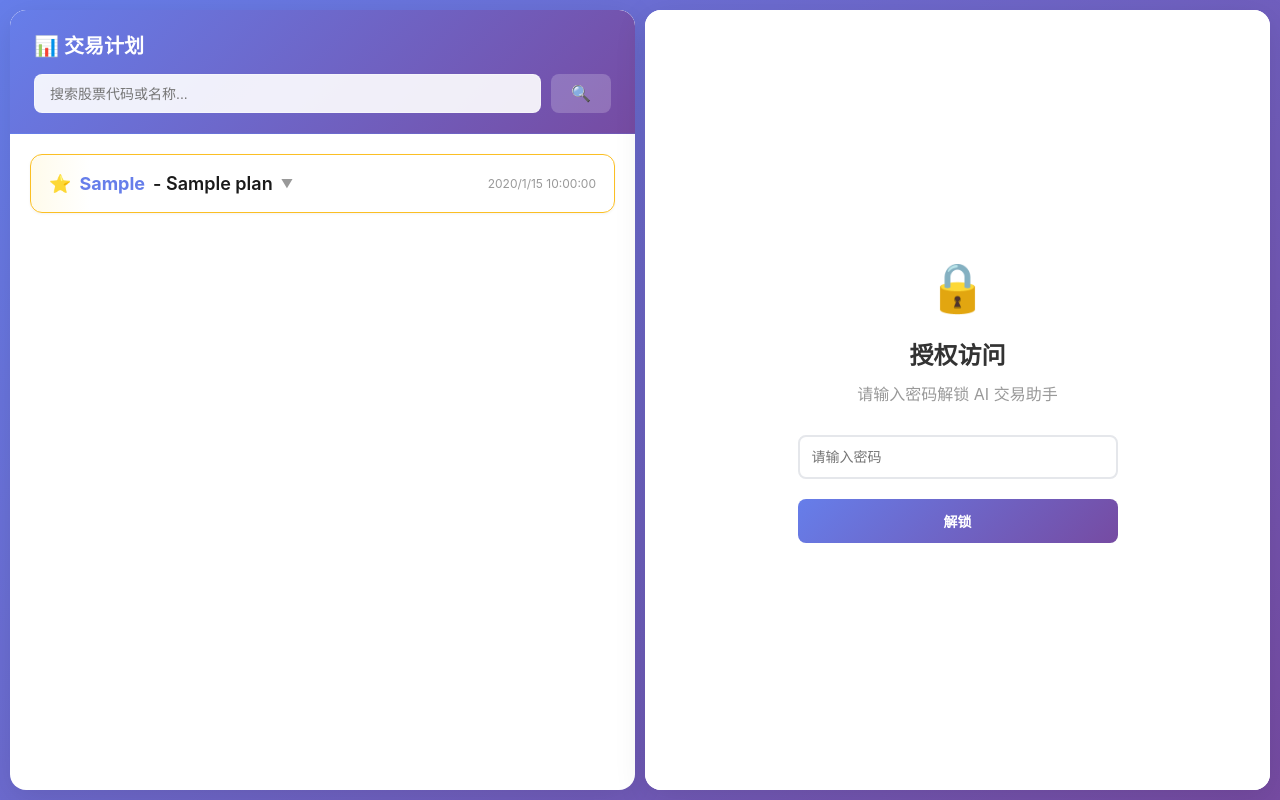
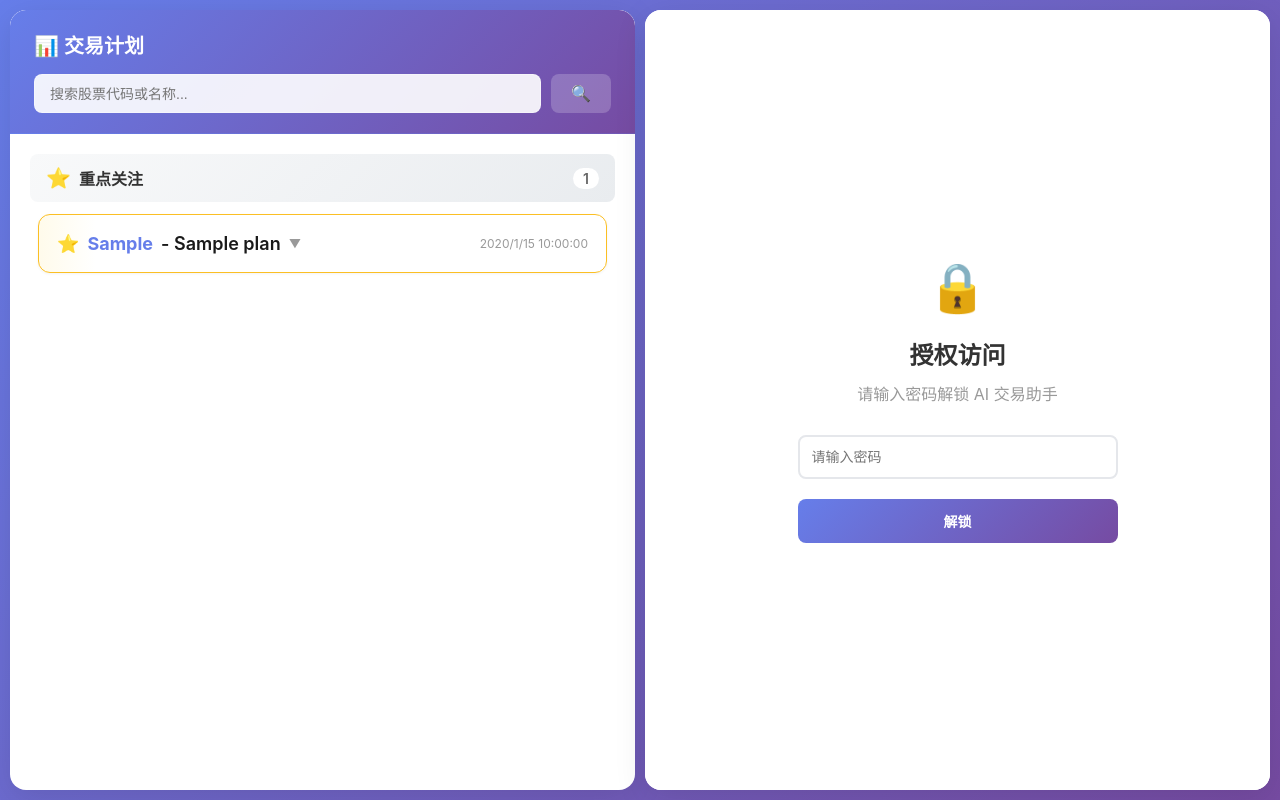
Before and after one commit to devB2433/pbfortune_Long, a Flask app: template templates/trading_plans.html in a window 1280 px wide. Run offline with Flask 3, Linux system fonts and the light colour scheme; the template is opened without the code that fills it: most values are stand-ins (such as "Sample title", 1, 10 or a date in 2020); parts of the project's set-up code (start-up, migrations or seed data) failed here and were passed over.

Commit message:
feat(db): 支持计划跟踪状态和数据备份管理
- 在数据库新增 tracking_status 字段及索引，支持跟踪状态管理
- 自动迁移旧数据，初始化跟踪状态为 active 或 paused
- 保存计划时自动检测并设置跟踪状态
- 根据跟踪状态排序和筛选最新计划
- 前端按跟踪状态分组展示计划，并支持暂停跟踪区块折叠
- 新增备份脚本 backup.sh，支持手动备份、恢复、列表及自动备份功能
- 部署脚本中加入备份功能，自动备份并清理旧备份文件
- 删除废弃的 restore_data.py 脚本
- 添加备份目录样式，优化暂停跟踪区域样式与交互提示

```diff
--- a/database.py
+++ b/database.py
@@ -46,7 +46,8 @@ class TradingPlanDB:
                     status TEXT DEFAULT 'active',
                     conversation_id TEXT,
                     version INTEGER DEFAULT 1,
-                    is_starred INTEGER DEFAULT 0
+                    is_starred INTEGER DEFAULT 0,
+                    tracking_status TEXT DEFAULT 'active'
                 )
             ''')
 
@@ -59,10 +60,30 @@ class TradingPlanDB:
                 CREATE INDEX IF NOT EXISTS idx_starred
                 ON trading_plans(is_starred DESC, created_at DESC)
             ''')
+            conn.execute('''
+                CREATE INDEX IF NOT EXISTS idx_tracking_status
+                ON trading_plans(tracking_status, created_at DESC)
+            ''')
+
+            # 迁移：为旧数据添加 tracking_status 字段
+            try:
+                conn.execute('SELECT tracking_status FROM trading_plans LIMIT 1')
+            except:
+                conn.execute('ALTER TABLE trading_plans ADD COLUMN tracking_status TEXT DEFAULT "active"')
+                # 自动判断所有已有计划的状态
+                conn.execute('''
+                    UPDATE trading_plans
+                    SET tracking_status = 'active'
+                    WHERE tracking_status IS NULL
+                ''')
+                conn.commit()
 
     def save_plan(self, stock_symbol, stock_name, plan_content,
                   spot_plan=None, option_plan=None, conversation_id=None):
-        """Save a new trading plan with version control"""
+        """Save a new trading plan with version control and auto-detect tracking status"""
+        # 自动判断跟踪状态
+        tracking_status = self._detect_tracking_status(plan_content)
+
         with self.get_connection() as conn:
             # Get the latest version for this stock
             cursor = conn.execute('''
@@ -74,8 +95,8 @@ class TradingPlanDB:
 
             cursor = conn.execute('''
                 INSERT INTO trading_plans
-                (stock_symbol, stock_name, plan_content, spot_plan, option_plan, conversation_id, version)
-                VALUES (?, ?, ?, ?, ?, ?, ?)
+                (stock_symbol, stock_name, plan_content, spot_plan, option_plan, conversation_id, version, tracking_status)
+                VALUES (?, ?, ?, ?, ?, ?, ?, ?)
             ''', (
                 stock_symbol,
                 stock_name,
@@ -83,9 +104,29 @@ class TradingPlanDB:
                 json.dumps(spot_plan) if spot_plan else None,
                 json.dumps(option_plan) if option_plan else None,
                 conversation_id,
-                next_version
+                next_version,
+                tracking_status
             ))
             return cursor.lastrowid
+
+    def _detect_tracking_status(self, plan_content):
+        """自动检测跟踪状态"""
+        import re
+
+        # 提取所有价格：匹配"价"后面的数字
+        prices = re.findall(r'价\s+(\d+(?:\.\d+)?)', plan_content)
+
+        if not prices:
+            return 'active'
+
+        # 转换为浮点数
+        prices = [float(p) for p in prices if p]
+
+        # 全部为0 → paused
+        if prices and all(p == 0 for p in prices):
+            return 'paused'
+
+        return 'active'
 
     def get_all_plans(self, status='active'):
         """Get all trading plans"""
@@ -150,7 +191,7 @@ class TradingPlanDB:
             return [dict(row) for row in rows]
 
     def get_latest_plans(self, status='active'):
-        """Get only the latest version of each stock's plan, starred first"""
+        """Get only the latest version of each stock's plan, grouped by tracking status"""
         with self.get_connection() as conn:
             cursor = conn.execute('''
                 SELECT t1.* FROM trading_plans t1
@@ -161,7 +202,14 @@ class TradingPlanDB:
                     GROUP BY stock_symbol
                 ) t2 ON t1.stock_symbol = t2.stock_symbol
                      AND t1.version = t2.max_version
-                ORDER BY t1.is_starred DESC, t1.created_at DESC
+                ORDER BY
+                    CASE t1.tracking_status
+                        WHEN 'active' THEN 1
+                        WHEN 'paused' THEN 2
+                        ELSE 3
+                    END,
+                    t1.is_starred DESC,
+                    t1.created_at DESC
             ''', (status,))
             rows = cursor.fetchall()
             return [dict(row) for row in rows]
--- a/static/css/trading_plans.css
+++ b/static/css/trading_plans.css
@@ -265,6 +265,61 @@ body {
     background: #dc2626;
 }
 
+/* Section Styles */
+.plan-section {
+    margin-bottom: 24px;
+}
+
+.section-header {
+    display: flex;
+    align-items: center;
+    gap: 8px;
+    padding: 12px 16px;
+    background: linear-gradient(135deg, #f8f9fa 0%, #e9ecef 100%);
+    border-radius: 8px;
+    margin-bottom: 12px;
+    font-weight: 600;
+}
+
+.section-icon {
+    font-size: 20px;
+}
+
+.section-title {
+    font-size: 16px;
+    color: #333;
+}
+
+.section-count {
+    margin-left: auto;
+    background: white;
+    padding: 2px 10px;
+    border-radius: 12px;
+    font-size: 14px;
+    color: #666;
+}
+
+.section-content {
+    padding: 0 8px;
+}
+
+.paused-section .section-header {
+    background: linear-gradient(135deg, #f5f5f5 0%, #e0e0e0 100%);
+    opacity: 0.8;
+}
+
+.paused-section .plan-card {
+    opacity: 0.7;
+    filter: grayscale(30%);
+}
+
+.paused-section .expand-icon {
+    margin-left: 8px;
+    font-size: 12px;
+    color: #999;
+    transition: transform 0.3s;
+}
+
 .btn-secondary {
     background: #e5e7eb;
     color: #333;
--- a/static/js/trading_plans.js
+++ b/static/js/trading_plans.js
@@ -181,7 +181,63 @@ class TradingPlanManager {
             return;
         }
 
-        plansList.innerHTML = this.plans.map(plan => this.createPlanCard(plan)).join('');
+        // 按跟踪状态分组
+        const starred = this.plans.filter(p => p.is_starred && p.tracking_status !== 'paused');
+        const active = this.plans.filter(p => !p.is_starred && p.tracking_status !== 'paused');
+        const paused = this.plans.filter(p => p.tracking_status === 'paused');
+
+        let html = '';
+
+        // 星标区域
+        if (starred.length > 0) {
+            html += `
+                <div class="plan-section">
+                    <div class="section-header">
+                        <span class="section-icon">⭐</span>
+                        <span class="section-title">重点关注</span>
+                        <span class="section-count">${starred.length}</span>
+                    </div>
+                    <div class="section-content">
+                        ${starred.map(plan => this.createPlanCard(plan)).join('')}
+                    </div>
+                </div>
+            `;
+        }
+
+        // 跟踪中区域
+        if (active.length > 0) {
+            html += `
+                <div class="plan-section">
+                    <div class="section-header">
+                        <span class="section-icon">📋</span>
+                        <span class="section-title">跟踪中</span>
+                        <span class="section-count">${active.length}</span>
+                    </div>
+                    <div class="section-content">
+                        ${active.map(plan => this.createPlanCard(plan)).join('')}
+                    </div>
+                </div>
+            `;
+        }
+
+        // 暂停跟踪区域
+        if (paused.length > 0) {
+            html += `
+                <div class="plan-section paused-section">
+                    <div class="section-header" onclick="window.tradingPlanManager.togglePausedSection()" style="cursor: pointer;">
+                        <span class="section-icon">⏸️</span>
+                        <span class="section-title">暂停跟踪</span>
+                        <span class="section-count">${paused.length}</span>
+                        <span class="expand-icon" id="paused-expand-icon">▼</span>
+                    </div>
+                    <div class="section-content" id="paused-content" style="display: none;">
+                        ${paused.map(plan => this.createPlanCard(plan)).join('')}
+                    </div>
+                </div>
+            `;
+        }
+
+        plansList.innerHTML = html;
 
         // Add event listeners to buttons
         this.plans.forEach(plan => {
@@ -194,6 +250,21 @@ class TradingPlanManager {
                 this.viewVersions(plan.stock_symbol);
             });
         });
+    }
+
+    togglePausedSection() {
+        const content = document.getElementById('paused-content');
+        const icon = document.getElementById('paused-expand-icon');
+
+        if (content && icon) {
+            if (content.style.display === 'none') {
+                content.style.display = 'block';
+                icon.textContent = '▲';
+            } else {
+                content.style.display = 'none';
+                icon.textContent = '▼';
+            }
+        }
     }
 
     createPlanCard(plan) {
```
Also changed, not shown: restore_data.py (deleted, +0 -64 lines), 2 other files.
